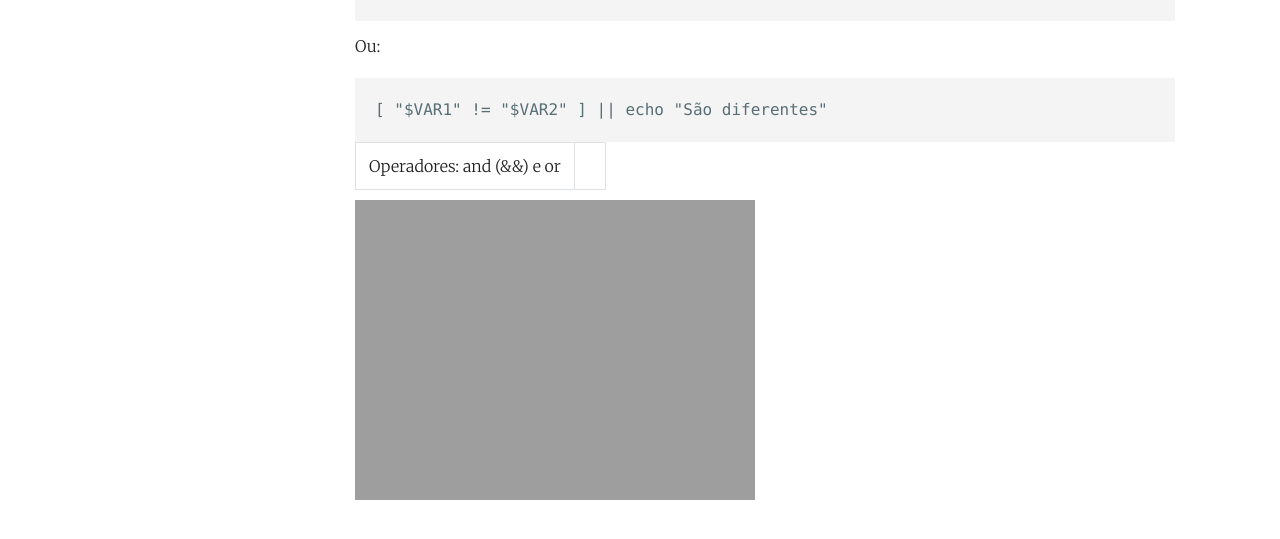
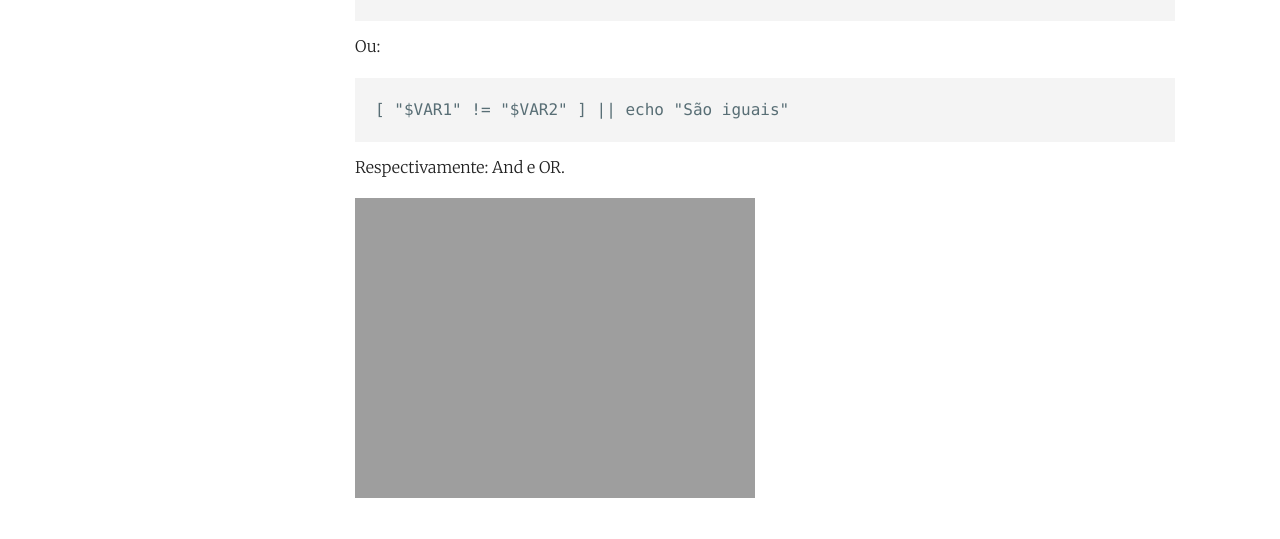
Before and after one commit to profjulianoramos/linux, a Jekyll site: the page built from _posts/2022-01-14-Shell2.md, in a window 1280 px wide and 1395 px high. Shown: the part 840-1379 px from the top of the window. Built offline with Jekyll 4.4.1, drawn with Linux system fonts in a browser that asks for light colours; comment, search, counter and statistics services are not loaded.

Commit message:
Update 2022-01-14-Shell2.md

````diff
--- a/_posts/2022-01-14-Shell2.md
+++ b/_posts/2022-01-14-Shell2.md
@@ -41,9 +41,9 @@ Acima, estamos utilizando quatro modos de se testar as variáveis VAR1 e VAR2 co
 Ou:
 
 ```
-[ "$VAR1" != "$VAR2" ] || echo "São diferentes"
+[ "$VAR1" != "$VAR2" ] || echo "São iguais"
 ```
 
-Operadores: and (&&) e or ||
+Respectivamente: And e OR.
 
 ![Comando IF](https://profjulianoramos.github.io/linux/blog/images/comandoif.gif)
````
